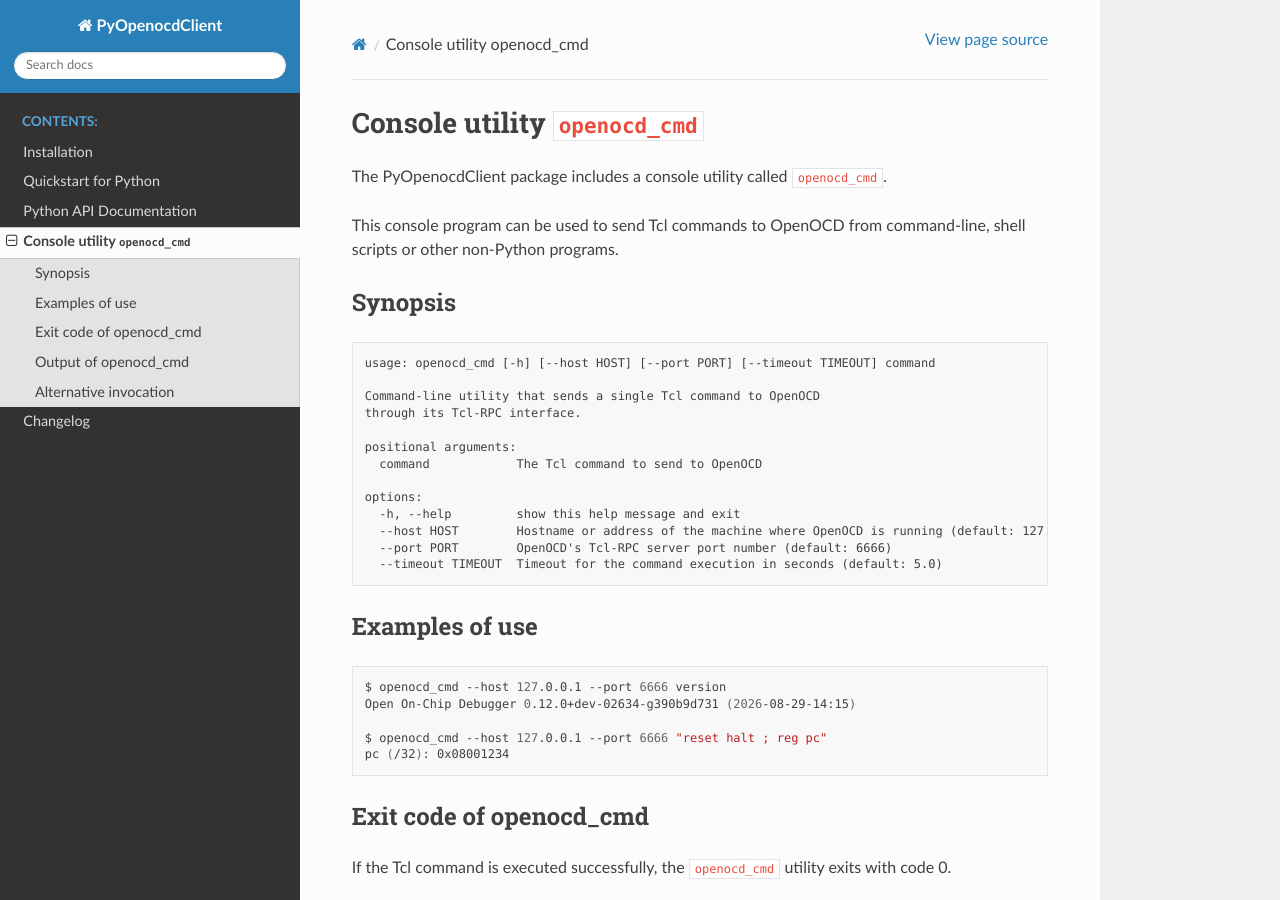
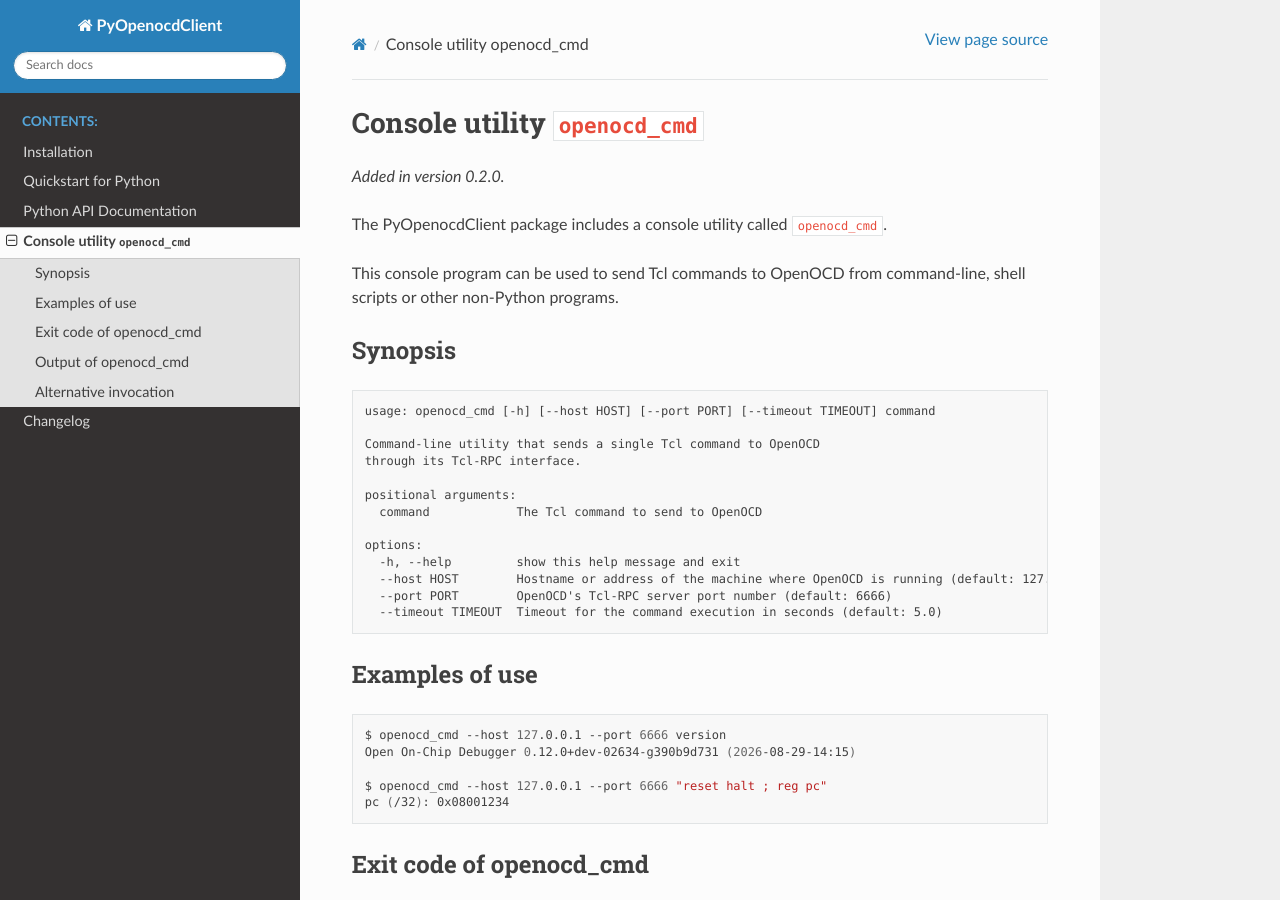
Before and after one commit to HonzaMat/PyOpenocdClient, a Sphinx documentation site: the page built from doc/console_utility.rst, in a window 1280 px wide and 900 px high. Built offline with Sphinx 7.4.7 and the Read the Docs theme 3.1.0, drawn with Linux system fonts in a browser that asks for light colours.

Commit message:
Console utility doc - add version info

```diff
--- a/doc/console_utility.rst
+++ b/doc/console_utility.rst
@@ -1,5 +1,7 @@
 Console utility ``openocd_cmd``
 ===============================
+
+.. versionadded:: 0.2.0
 
 The PyOpenocdClient package includes a console utility called ``openocd_cmd``.
 
```
